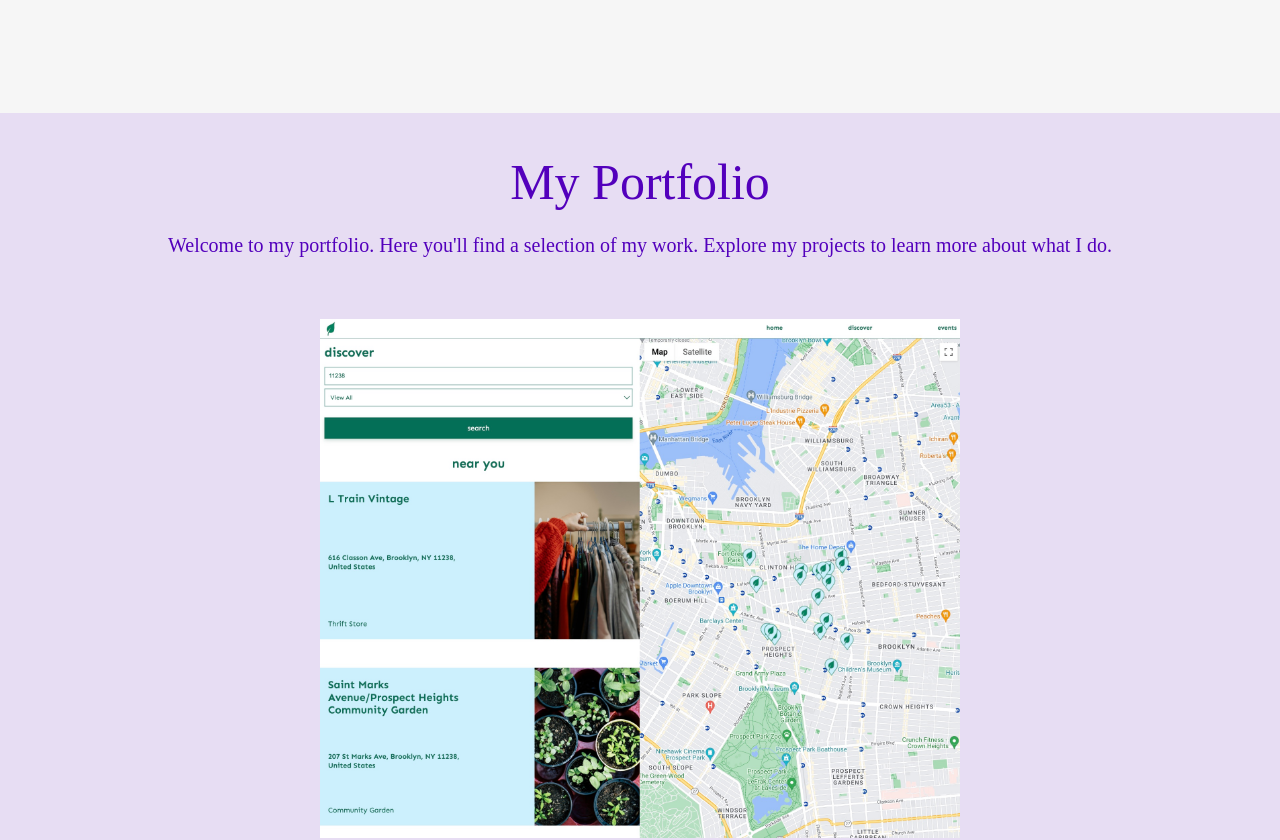
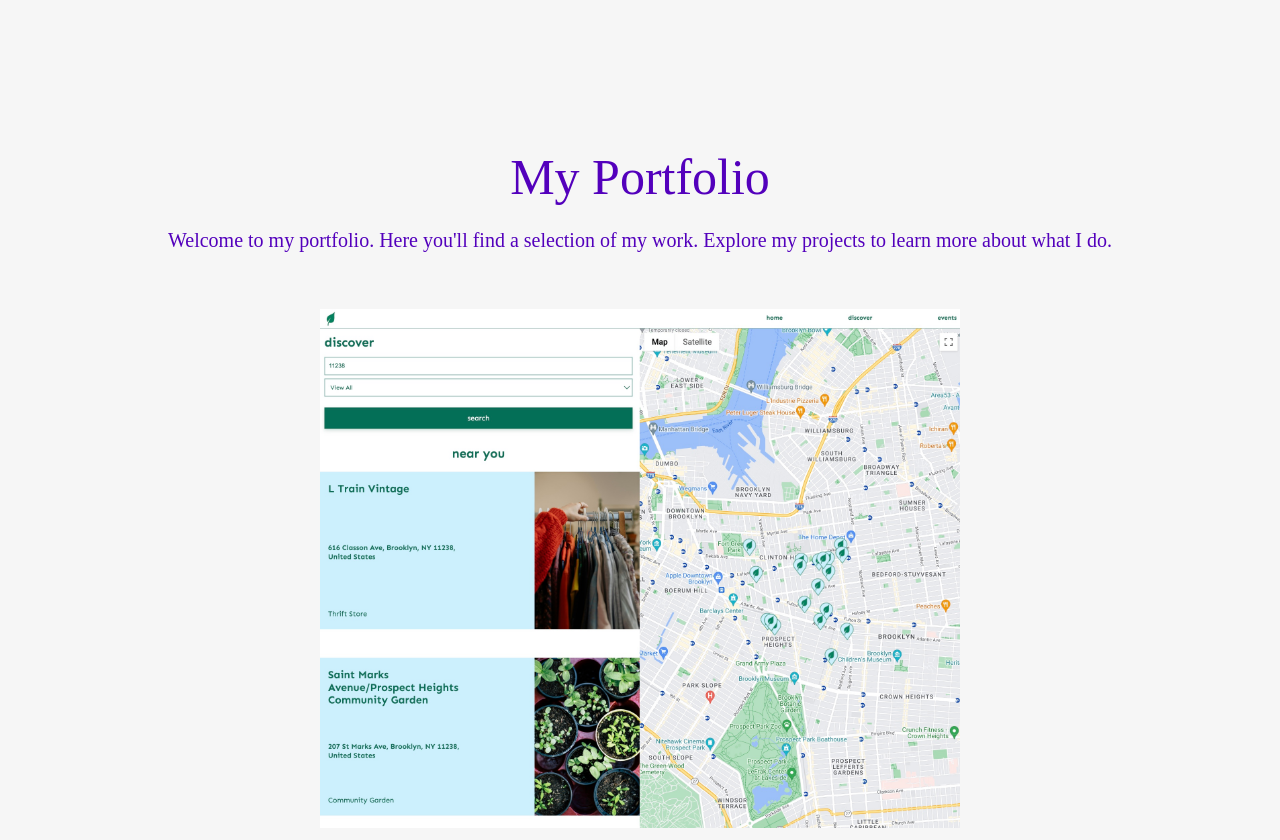
Before and after one commit to tstidwill/portfolio-client, a React (Vite) app: page / in a window 1280 px wide. Shown: the part 933-1773 px from the top of the page. Built offline with nearby package versions, Linux system fonts and the light colour scheme; a web font is replaced by a local one.

Commit message:
Update styling

```diff
--- a/src/components/Portfolio/Portfolio.scss
+++ b/src/components/Portfolio/Portfolio.scss
@@ -3,7 +3,7 @@
 .portfolio {
   display: flex;
   flex-direction: column;
-  background-color: #e7ddf3;
+  background-color: $light;
 
   &__content {
     margin: 40px 10%;
@@ -11,7 +11,7 @@
 
   &__welcome {
     text-align: center;
-    padding: 20px 0;
+    padding: 15px 10%;
   }
 }
 
--- a/src/styles/partials/_global.scss
+++ b/src/styles/partials/_global.scss
@@ -29,7 +29,7 @@
 
 h2 {
   font-weight: 400;
-  font-size: 18px;
+  font-size: 20px;
   line-height: 24px;
 
   @include tablet {
@@ -41,18 +41,18 @@
 h3 {
   font-weight: 600;
   font-size: 18px;
-  line-height: 26px;
+  line-height: 22px;
 
   @include tablet {
     font-size: 24px;
-    line-height: 32px;
+    line-height: 28px;
   }
 }
 
 h4 {
   font-weight: 400;
   font-size: 16px;
-  line-height: 24px;
+  line-height: 20px;
 
   @include tablet {
     font-size: 22px;
@@ -62,8 +62,8 @@
 
 h5 {
   font-weight: 400;
-  font-size: 20px;
-  line-height: 28px;
+  font-size: 16px;
+  line-height: 24px;
 
   @include tablet {
     font-size: 20px;
```
